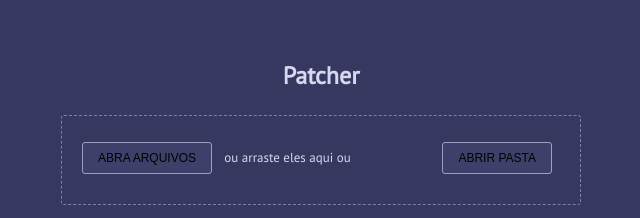
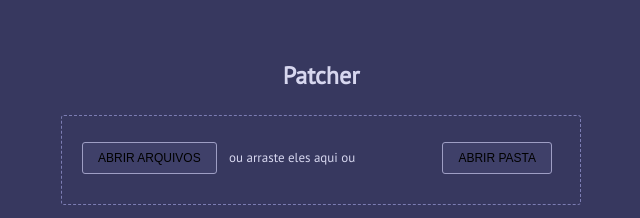
Before and after one commit to qgustavor/patcher, a plain HTML site: page pt.html in a window 1280 px wide. Shown: the part 236-454 px from the top of the page, 319-959 px from the left. Drawn offline with nearby package versions, Linux system fonts and the light colour scheme.

Commit message:
Fix inconsistent Portuguese translation

```diff
--- a/pt.html
+++ b/pt.html
@@ -6,7 +6,7 @@
 <link rel="stylesheet" href="main.css">
 <h2>Patcher</h2>
 <div class="file-drop-area">
-  <button class="fake-btn">Abra arquivos</button>
+  <button class="fake-btn">Abrir arquivos</button>
   <span class="file-msg">ou arraste eles aqui<span class="open-dir-or"> ou</span></span>
   <input class="file-input" type="file" multiple>
   <button class="fake-btn open-directory">Abrir pasta</button>
```
